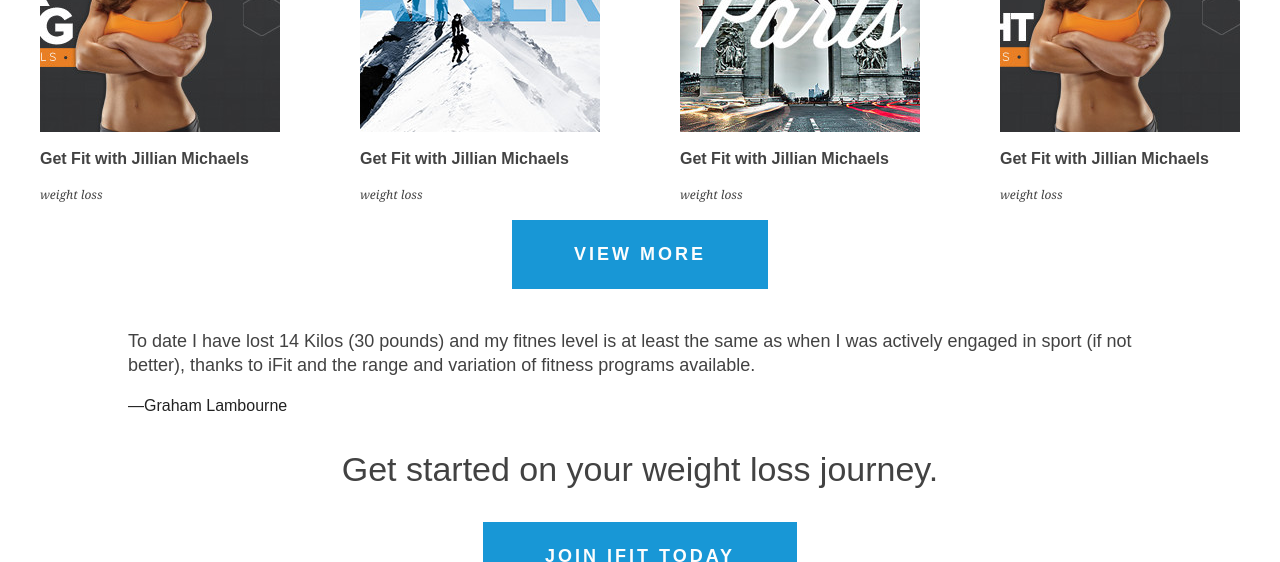
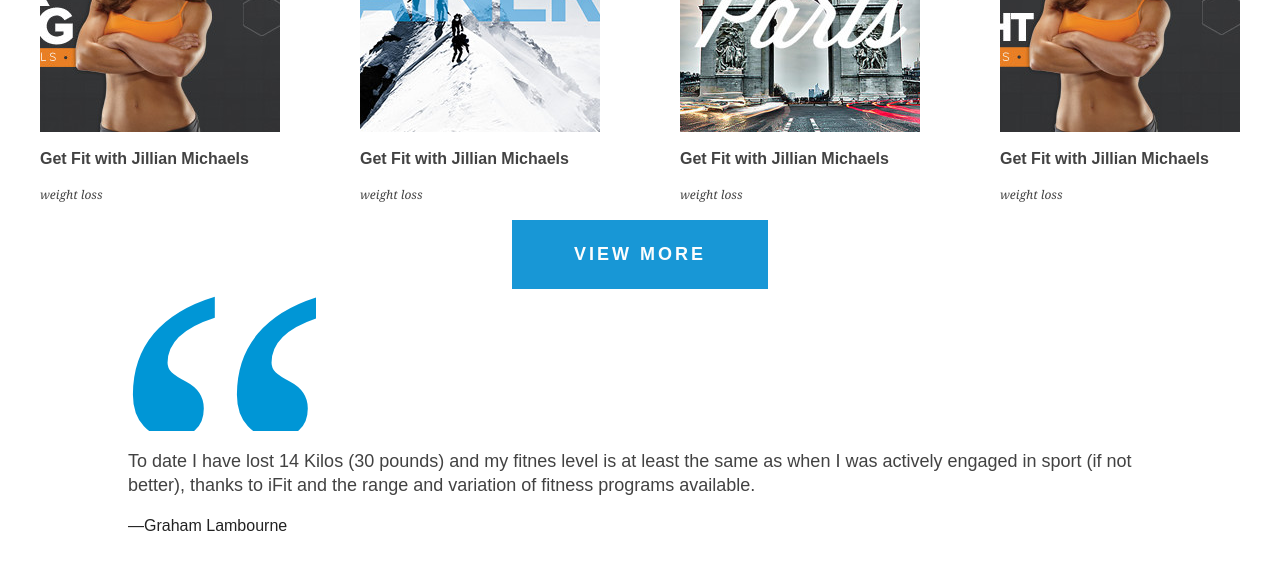
Before and after one commit to chaddanna/ifit-codechallenge, a plain HTML site: page index.html in a window 1280 px wide. Shown: the part 1829-2391 px from the top of the page. Drawn offline with nearby package versions, Linux system fonts and the light colour scheme.

Commit message:
Fix icon-quotes.svg name

```diff
--- a/index.html
+++ b/index.html
@@ -169,7 +169,7 @@
           <section class="quote">
             <div class="container">
               <div class="icon">
-                <img src="img/icon-quote.svg" alt="">
+                <img src="img/icon-quotes.svg" alt="">
               </div>
               <div class="slider">
                 <div class="slide-1">
```
